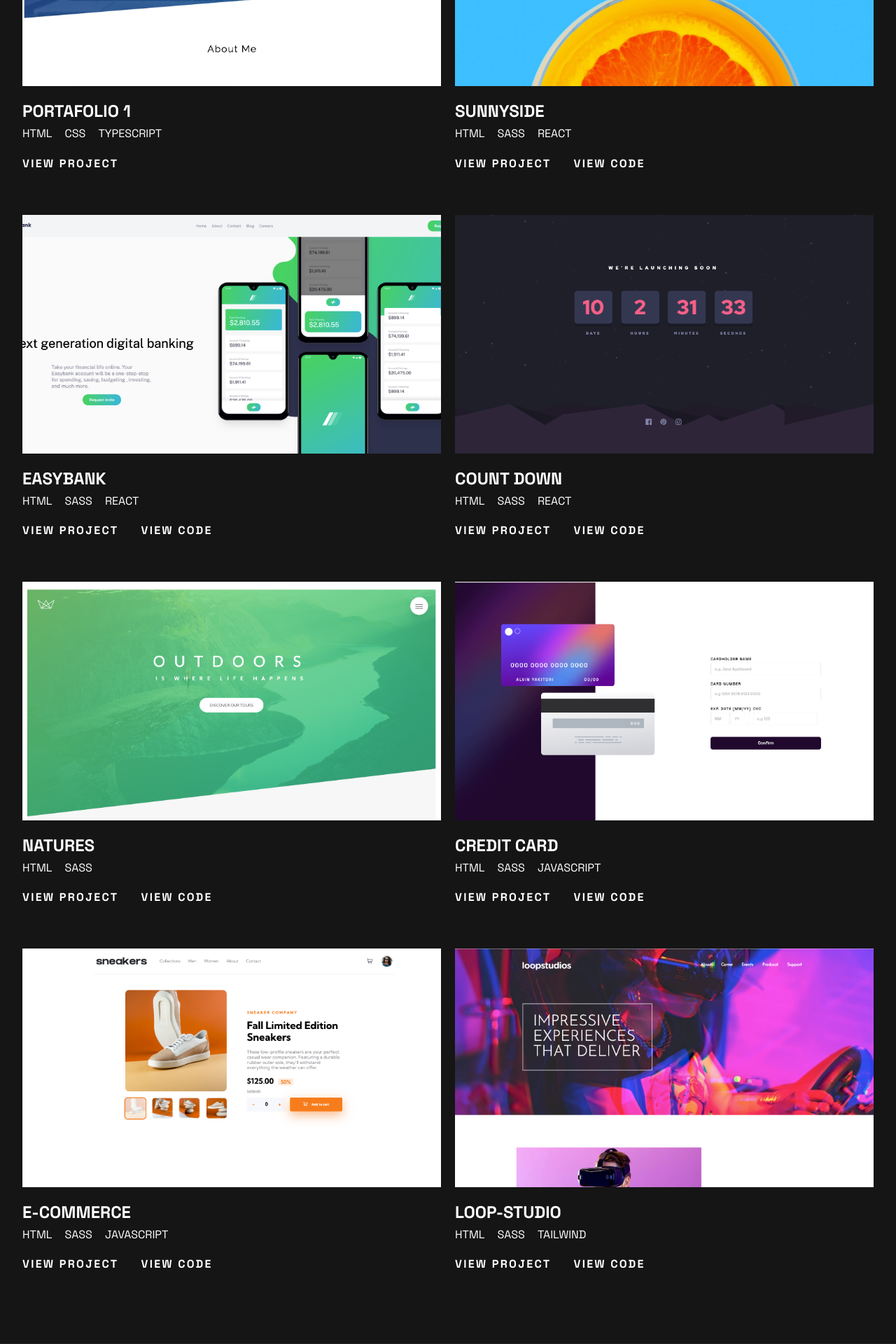
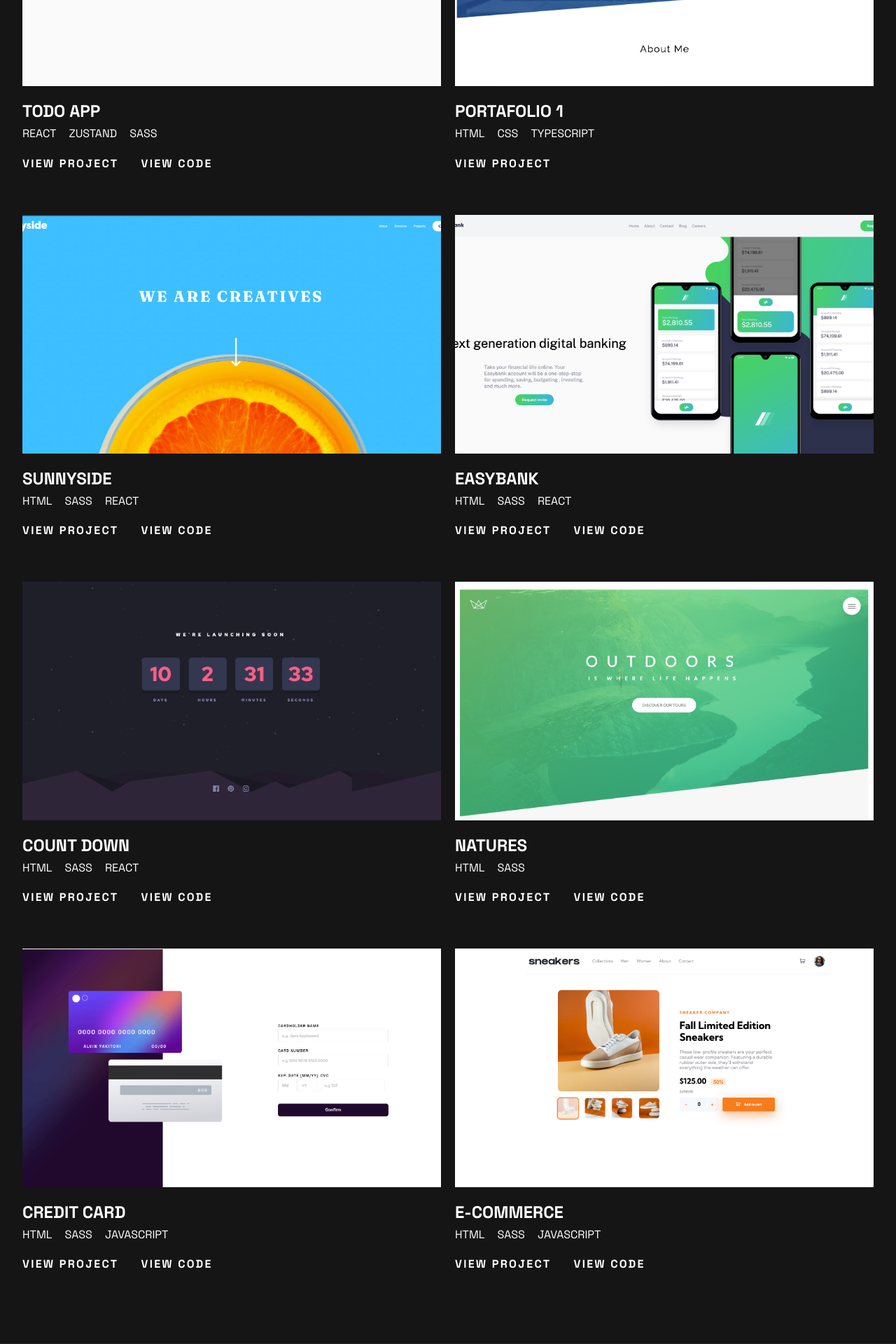
Before and after one commit to Fernando-uif/portafolio-2, a Next.js app: page / in a window 1280 px wide. Shown: the part 4980-6900 px from the top of the page at 70% size. Built offline with nearby package versions, Linux system fonts and the light colour scheme.

Commit message:
add the todo app

```diff
--- a/src/data/projects/projects.ts
+++ b/src/data/projects/projects.ts
@@ -132,6 +132,21 @@ export const projects: ProjectsProps[] = [
     urlImage: "/assets/images/projects/clock-app.png",
   },
   {
+    name: "todo app",
+    technologies: ["react", "zustand", "sass"],
+    urlImage: "/assets/images/projects/to-do.png",
+    view: [
+      {
+        name: "view project",
+        url: "https://verdant-faun-928ab4.netlify.app/",
+      },
+      {
+        name: "view code",
+        url: "https://github.com/Fernando-uif/todo-app",
+      },
+    ],
+  },
+  {
     name: "Portafolio 1",
     technologies: ["html", "css", "typeScript"],
     view: [
@@ -250,19 +265,19 @@ export const projects: ProjectsProps[] = [
     ],
     urlImage: "/assets/images/projects/commerce.png",
   },
-  {
-    name: "loop-studio",
-    technologies: ["html", "sass", "tailwind"],
-    view: [
-      {
-        name: "view project",
-        url: "https://fernando-uif.github.io/loop-studio/",
-      },
-      {
-        name: "view code",
-        url: "https://github.com/Fernando-uif/loop-studio",
-      },
-    ],
-    urlImage: "/assets/images/projects/loopstudio.png",
-  },
+  // {
+  //   name: "loop-studio",
+  //   technologies: ["html", "sass", "tailwind"],
+  //   view: [
+  //     {
+  //       name: "view project",
+  //       url: "https://fernando-uif.github.io/loop-studio/",
+  //     },
+  //     {
+  //       name: "view code",
+  //       url: "https://github.com/Fernando-uif/loop-studio",
+  //     },
+  //   ],
+  //   urlImage: "/assets/images/projects/loopstudio.png",
+  // },
 ];
```
Also changed, not shown: public/assets/images/projects/to-do.png (added).
